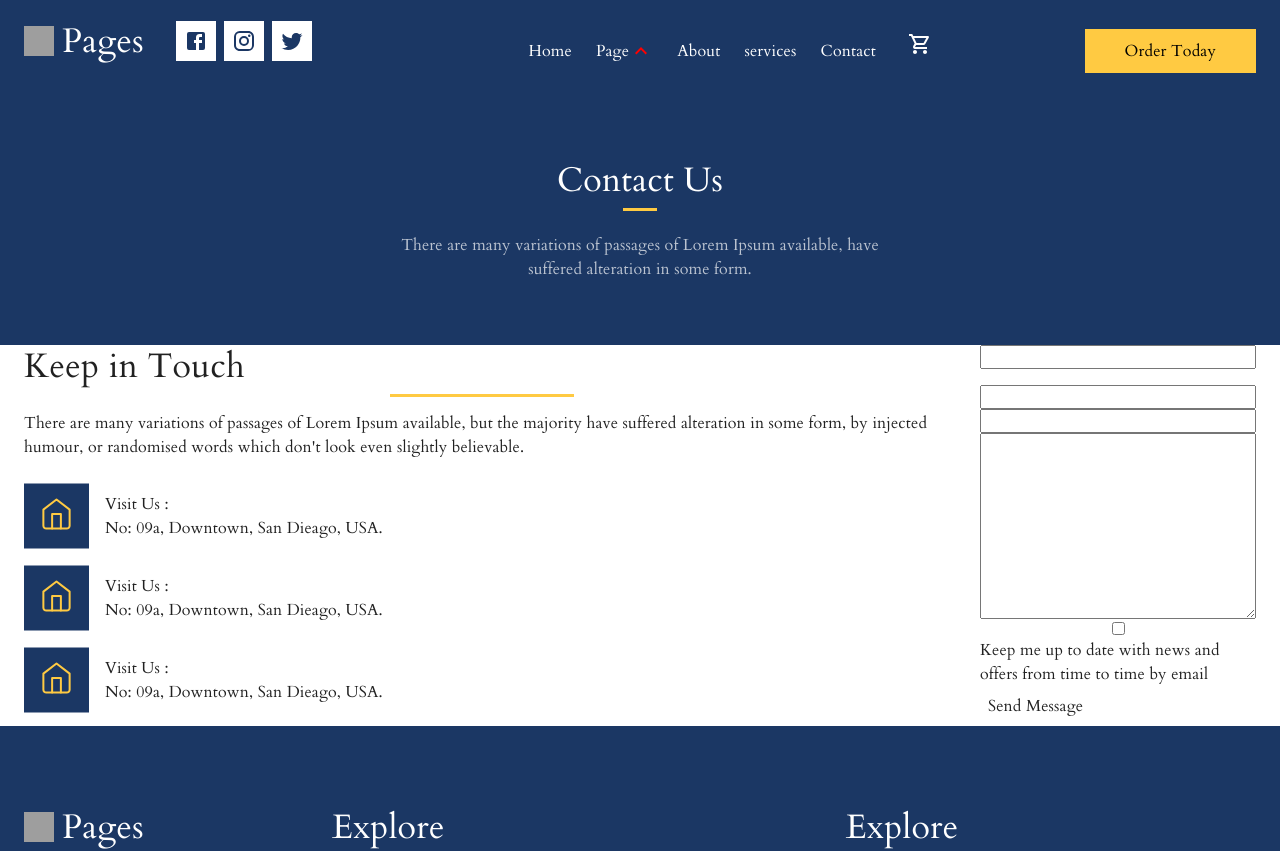
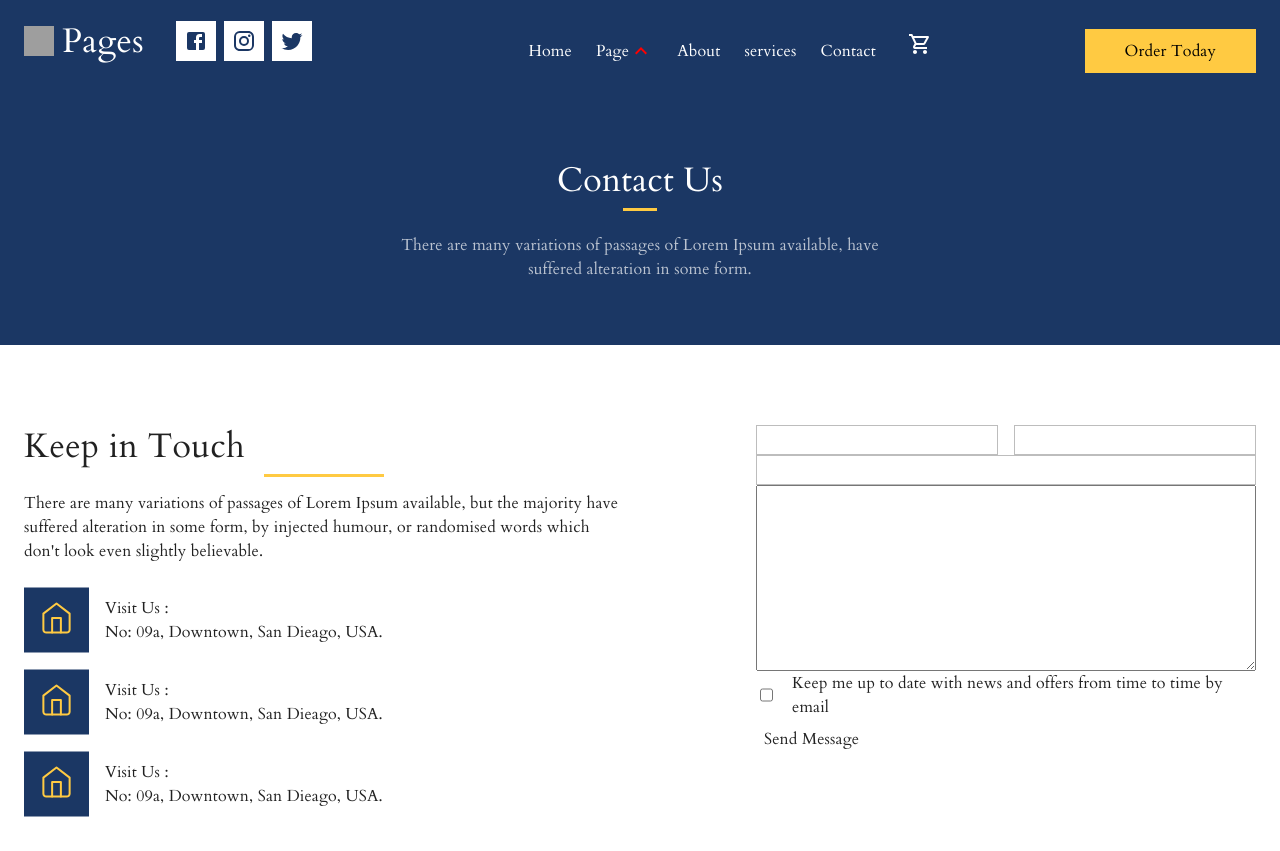
Before and after one commit to Shakhmurad7/book-webflow, a React (Vite) app: page /contact in a window 1280 px wide. Shown: the top 851 px of the page. Built offline with nearby package versions, Linux system fonts and the light colour scheme; grey boxes are pictures that could not be loaded.

Commit message:
add chinges in contact

```diff
--- a/src/Style.css
+++ b/src/Style.css
@@ -127,5 +127,9 @@ ul li{
 
 }
 .input-contact{
-
+    padding: 5px;
+    width: 100%;
+    border: none;
+    border: 1px solid rgba(0, 0, 0, 0.259);
+    outline: none;
 }
--- a/src/pages/contact.tsx
+++ b/src/pages/contact.tsx
@@ -27,9 +27,9 @@ function Contact() {
         </Container>
     </Box>
 
-<Container>
+<Container sx={{py:10}}>
     <Stack flexDirection={'row'} justifyContent={"space-between"} gap={5}>
-        <Stack gap={3}>
+        <Stack gap={3} width={{xs:'100%' , md:'600px'}}>
         <Typography position={'relative'} variant='h4' component={"h4"}>
                 Keep in Touch
                 <span style={{
@@ -71,14 +71,14 @@ function Contact() {
                 </Stack>
         </Stack>
 
-            <Stack width={{xs:'100%' , md:'350px'}}>
-                    <Stack gap={2}>
+            <Stack width={{xs:'100%' , md:'500px'}}>
+                    <Stack gap={2} flexDirection={'row'}>
                         <input className="input-contact"  type="text" />
                         <input className="input-contact" type="email"/>
                     </Stack>
                     <input className="input-contact" type="number" name="" id="" />
                     <textarea cols="30" rows="10"></textarea>
-                    <Stack>
+                    <Stack flexDirection={'row'} gap={2}>
                         <input type="checkbox" name="" id="" />
                         <Typography>Keep me up to date with news and offers from time to time by email</Typography>
                     </Stack>
```
